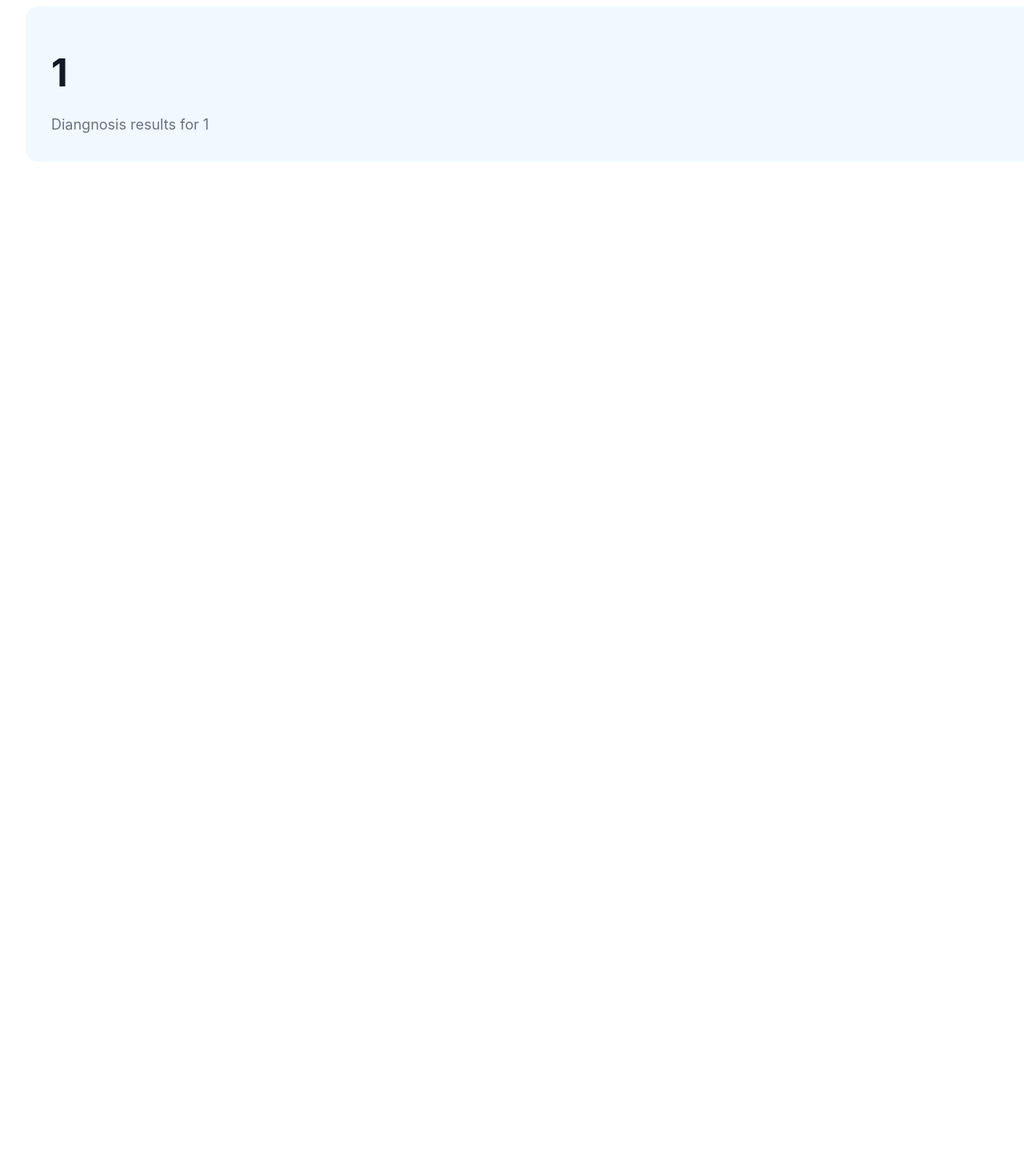
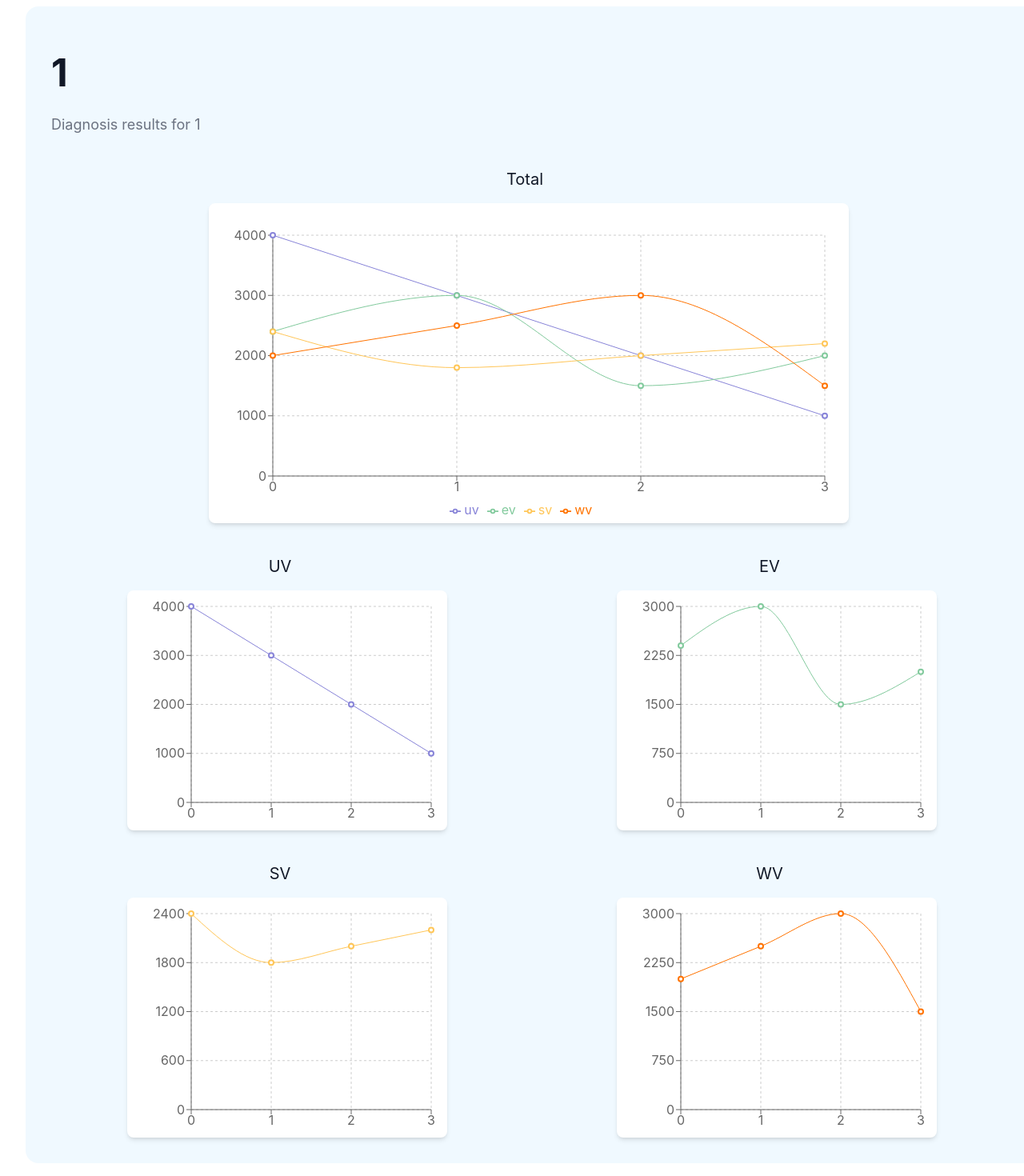
Before and after one commit to BusiDiag/front, a React (Create React App) app: page /result/1 in a window 1280 px wide. Shown: the part 176-1646 px from the top of the page at 80% size. Before the commit the page ends 800 px from the top, so only its background shows below. Built offline with nearby package versions, Linux system fonts and the light colour scheme.

Commit message:
feat: Result

```diff
--- a/package.json
+++ b/package.json
@@ -11,6 +11,7 @@
     "react-modal": "^3.16.1",
     "react-router-dom": "^6.26.1",
     "react-scripts": "5.0.1",
+    "recharts": "^2.12.7",
     "web-vitals": "^2.1.4"
   },
   "scripts": {
--- a/src/App.js
+++ b/src/App.js
@@ -1,5 +1,5 @@
 import React from "react";
-import { Route, Routes } from "react-router-dom";
+import { Route, Routes, Navigate } from "react-router-dom";
 import Nav from "./components/Nav";
 import Hero from "./pages/Hero";
 import Business from "./pages/Business";
@@ -19,7 +19,7 @@ function App() {
         <Route path='/result/:id' element={<Result />} />
         <Route path='/about' element={<About />} />
         <Route path='/diagnosis/:id' element={<Diagnosis />} />
-        <Route path='*' element={<Hero />} />
+        <Route path='*' element={<Navigate replace to='/' />} />
       </Routes>
     </div>
   );
--- a/src/components/Nav.js
+++ b/src/components/Nav.js
@@ -43,12 +43,18 @@ function Nav() {
                 </li>
               </ul>
               <div className='flex lg:items-center justify-start flex-col lg:flex-row max-lg:gap-4 lg:flex-1 lg:justify-end'>
-                <button className='bg-sky-50 text-sky-600 rounded-full cursor-pointer font-semibold text-center shadow-xs transition-all duration-500 py-3 px-6 text-sm hover:bg-sky-100'>
+                <Link
+                  to='/login'
+                  className='bg-sky-50 text-sky-600 rounded-full cursor-pointer font-semibold text-center shadow-xs transition-all duration-500 py-3 px-6 text-sm hover:bg-sky-100'
+                >
                   Login
-                </button>
-                <button className='bg-sky-600 text-white rounded-full cursor-pointer font-semibold text-center shadow-xs transition-all duration-500 py-3 px-6 text-sm lg:ml-5 hover:bg-sky-700'>
+                </Link>
+                <Link
+                  to='/signup'
+                  className='bg-sky-600 text-white rounded-full cursor-pointer font-semibold text-center shadow-xs transition-all duration-500 py-3 px-6 text-sm lg:ml-5 hover:bg-sky-700'
+                >
                   Sign up
-                </button>
+                </Link>
               </div>
             </div>
           </div>
--- a/src/pages/Result.js
+++ b/src/pages/Result.js
@@ -1,8 +1,23 @@
 import React from "react";
 import { Link, useParams } from "react-router-dom";
+import {
+  LineChart,
+  Line,
+  XAxis,
+  YAxis,
+  CartesianGrid,
+  Tooltip,
+  Legend,
+} from "recharts";
 
 export default function Result() {
   const { id } = useParams();
+  const data = [
+    { name: "080124", uv: 4000, ev: 2400, sv: 2400, wv: 2000 },
+    { name: "081324", uv: 3000, ev: 3000, sv: 1800, wv: 2500 },
+    { name: "082524", uv: 2000, ev: 1500, sv: 2000, wv: 3000 },
+    { name: "082724", uv: 1000, ev: 2000, sv: 2200, wv: 1500 },
+  ];
 
   return (
     <div className='Result'>
@@ -14,16 +29,155 @@ export default function Result() {
         </div>
         <div className='rounded-tl-2xl lg:rounded-tl-2xl rounded-bl-2xl lg:rounded-bl-2xl bg-sky-50 py-5 overflow-hidden m-5 lg:m-0 2xl:py-10 xl:py-8'>
           <div className='mx-auto max-w-7xl px-4 sm:px-6 lg:px-8'>
-            <div className='grid grid-cols-1 gap-14 items-center lg:grid-cols-12 lg:gap32'>
-              <div className='w-full xl:col-span-5 lg:col-span-6 2xl:-mx-5 xl:-mx-0'>
-                <h1 className='py-4 text-center text-gray-900 font-bold font-manrope text-5xl lg:text-left leading-[70px]'>
-                  {id}
-                </h1>
-                <p className='text-gray-500 text-lg text-center lg:text-left'>
-                  Diangnosis results for {id}
-                </p>
+            <div className='w-full'>
+              <h1 className='py-4 text-center text-gray-900 font-bold font-manrope text-5xl lg:text-left leading-[70px]'>
+                {id}
+              </h1>
+              <p className='text-gray-500 text-lg text-center lg:text-left'>
+                Diagnosis results for {id}
+              </p>
+            </div>
+            <div className='w-full mt-10'>
+              {/* Total Graph Centered */}
+              <div className='flex justify-center mb-10'>
+                <div className='w-full md:w-3/4 lg:w-2/3'>
+                  <p className='text-gray-900 text-xl mb-4 text-center'>
+                    Total
+                  </p>
+                  <LineChart
+                    width={800}
+                    height={400}
+                    data={data}
+                    margin={{ top: 40, right: 30, left: 20, bottom: 5 }}
+                    className='bg-white rounded-lg shadow-md'
+                  >
+                    <CartesianGrid strokeDasharray='3 3' />
+                    <XAxis />
+                    <YAxis />
+                    <Tooltip />
+                    <Legend />
+                    <Line
+                      type='monotone'
+                      dataKey='uv'
+                      stroke='#8884d8'
+                      dot={{ stroke: "#8884d8", strokeWidth: 2 }}
+                    />
+                    <Line
+                      type='monotone'
+                      dataKey='ev'
+                      stroke='#82ca9d'
+                      dot={{ stroke: "#82ca9d", strokeWidth: 2 }}
+                    />
+                    <Line
+                      type='monotone'
+                      dataKey='sv'
+                      stroke='#ffc658'
+                      dot={{ stroke: "#ffc658", strokeWidth: 2 }}
+                    />
+                    <Line
+                      type='monotone'
+                      dataKey='wv'
+                      stroke='#ff7300'
+                      dot={{ stroke: "#ff7300", strokeWidth: 2 }}
+                    />
+                  </LineChart>
+                </div>
               </div>
-              <div></div>
+              {/* Individual Graphs */}
+              <div className='grid grid-cols-1 md:grid-cols-2 lg:grid-cols-2 gap-10'>
+                <div className='flex justify-center'>
+                  <div className='w-full md:w-3/4 lg:w-2/3'>
+                    <p className='text-gray-900 text-xl mb-4 text-center'>UV</p>
+                    <LineChart
+                      width={400}
+                      height={300}
+                      data={data}
+                      margin={{ top: 20, right: 20, left: 20, bottom: 5 }}
+                      className='bg-white rounded-lg shadow-md'
+                    >
+                      <CartesianGrid strokeDasharray='3 3' />
+                      <XAxis />
+                      <YAxis />
+                      <Tooltip />
+                      <Line
+                        type='monotone'
+                        dataKey='uv'
+                        stroke='#8884d8'
+                        dot={{ stroke: "#8884d8", strokeWidth: 2 }}
+                      />
+                    </LineChart>
+                  </div>
+                </div>
+                <div className='flex justify-center'>
+                  <div className='w-full md:w-3/4 lg:w-2/3'>
+                    <p className='text-gray-900 text-xl mb-4 text-center'>EV</p>
+                    <LineChart
+                      width={400}
+                      height={300}
+                      data={data}
+                      margin={{ top: 20, right: 20, left: 20, bottom: 5 }}
+                      className='bg-white rounded-lg shadow-md'
+                    >
+                      <CartesianGrid strokeDasharray='3 3' />
+                      <XAxis />
+                      <YAxis />
+                      <Tooltip />
+                      <Line
+                        type='monotone'
+                        dataKey='ev'
+                        stroke='#82ca9d'
+                        dot={{ stroke: "#82ca9d", strokeWidth: 2 }}
+                      />
+                    </LineChart>
+                  </div>
+                </div>
+                <div className='flex justify-center'>
+                  <div className='w-full md:w-3/4 lg:w-2/3'>
+                    <p className='text-gray-900 text-xl mb-4 text-center'>SV</p>
+                    <LineChart
+                      width={400}
+                      height={300}
+                      data={data}
+                      margin={{ top: 20, right: 20, left: 20, bottom: 5 }}
+                      className='bg-white rounded-lg shadow-md'
+                    >
+                      <CartesianGrid strokeDasharray='3 3' />
+                      <XAxis />
+                      <YAxis />
+                      <Tooltip />
+                      <Line
+                        type='monotone'
+                        dataKey='sv'
+                        stroke='#ffc658'
+                        dot={{ stroke: "#ffc658", strokeWidth: 2 }}
+                      />
+                    </LineChart>
+                  </div>
+                </div>
+                <div className='flex justify-center'>
+                  <div className='w-full md:w-3/4 lg:w-2/3'>
+                    <p className='text-gray-900 text-xl mb-4 text-center'>WV</p>
+                    <LineChart
+                      width={400}
+                      height={300}
+                      data={data}
+                      margin={{ top: 20, right: 20, left: 20, bottom: 5 }}
+                      className='bg-white rounded-lg shadow-md'
+                    >
+                      <CartesianGrid strokeDasharray='3 3' />
+                      <XAxis />
+                      <YAxis />
+                      <Tooltip />
+                      <Line
+                        type='monotone'
+                        dataKey='wv'
+                        stroke='#ff7300'
+                        dot={{ stroke: "#ff7300", strokeWidth: 2 }}
+                      />
+                    </LineChart>
+                  </div>
+                </div>
+              </div>
             </div>
           </div>
         </div>
```
Also changed, not shown: 1 other file (tests, documents, lock files or other folders).
